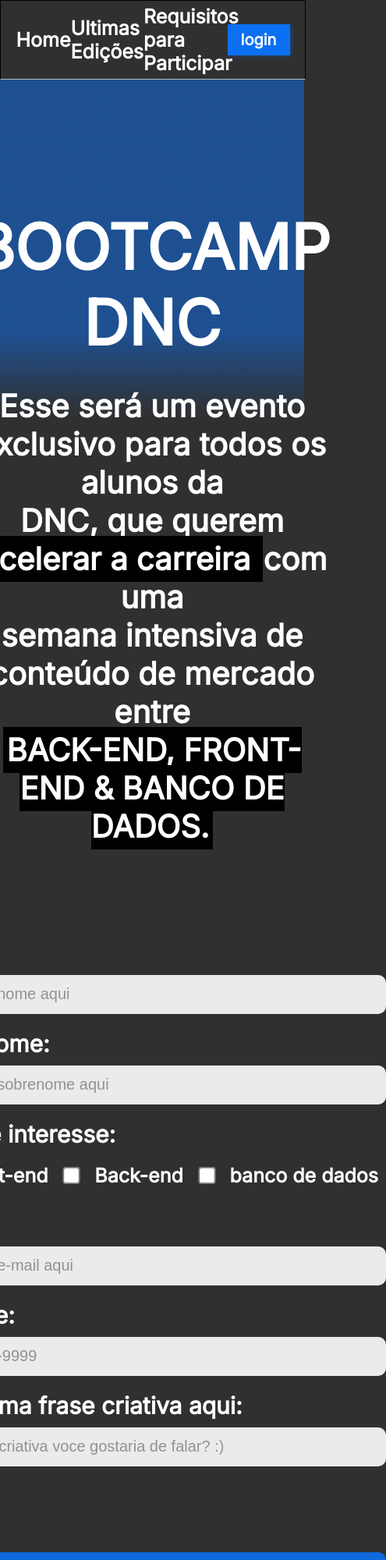
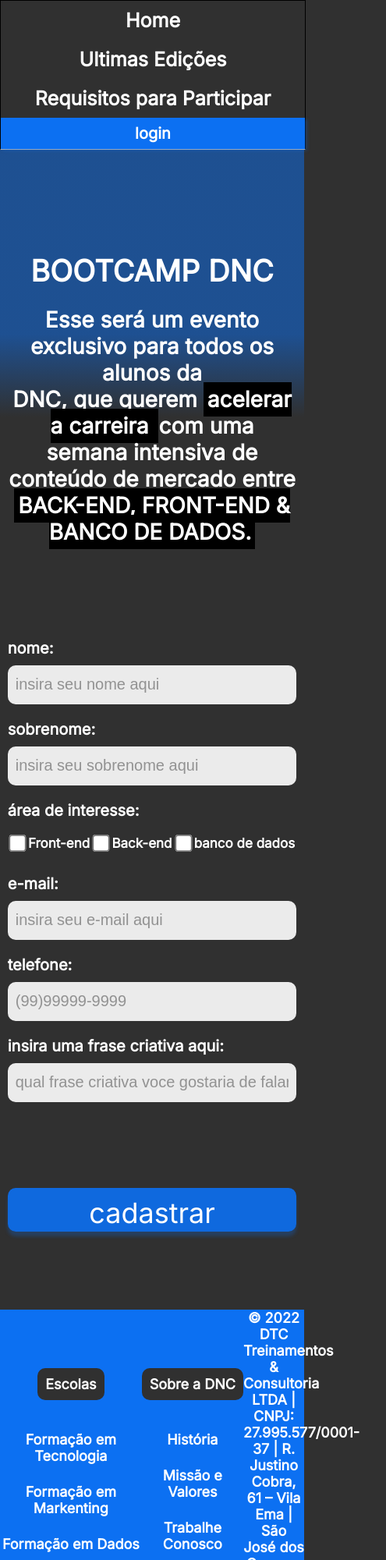
Before and after one commit to BrenerWayne/BootCamp-DNC, a plain HTML site: page index.html in a window 390 px wide. Shown: the top 2000 px of the page at 78% size, 495 px wide, since content can reach past the window. Drawn offline with Linux system fonts and the light colour scheme.

Commit message:
Adicionando media query para mobile

```diff
--- a/estilo.css
+++ b/estilo.css
@@ -164,6 +164,142 @@
         box-shadow: 0px 6px 4px 0px #0C70F240;
         cursor: pointer;
 
+    }
 
+    /* footer */
+
+    footer {
+        width: 100%;
+        background-color: var(--azul-dnc);
+    }
+
+    footer .linha1{
+        display:flex;
+        justify-content: space-around;
+        align-items: center;
+    }
+
+    footer ul{
+        list-style: none ;
+        margin: 0px;
+        padding: 0px;
 
     }
+
+    footer nav{
+        display: flex;
+        flex-direction: column;
+        align-items: center;
+
+        height: 330px;
+    }
+
+    footer h5{
+        text-align: center;
+        color: white;
+        font-weight: 800;
+        font-size: 18px;
+        font-family: var(--fonte-padrão);
+
+        background-color: var(--preto-dnc);
+        border-radius: 10px;
+        padding: 10px 10px 10px 10px;
+        margin-bottom: 15px;
+    }
+
+    footer ul li{
+        text-align: center;
+        color: white;
+        font-weight: 600;
+        font-size: 18px;
+        font-family: var(--fonte-padrão);
+
+        margin: 25px 0px 25px 0px;
+    }
+
+    footer ul li a{
+        color: white;
+        text-decoration: none;
+    }
+
+    footer ul li a:hover{
+        color: var(--cinza-hover);
+    }
+
+    footer .endereco{
+        font-weight: 600;
+        font-size: 18px;
+        font-family: var(--fonte-padrão);
+        color: white;
+        text-align: center;
+        width: 20%;
+    }
+
+    footer .linha2{
+        height: 35px;
+        display: flex;
+        justify-content: center;
+        margin:0px;
+        padding: 10px;
+
+    }
+
+    footer .linha2 a{
+        font-family: var(--fonte-padrão);
+        font-size: 18px;
+        font-weight: 600;
+        color: white;
+        text-decoration: none;
+        padding: 5px;
+    }
+
+    footer .linha2 a:first-child{
+        border-right: 3px solid white;
+    }
+
+    footer .linha2 a:hover{
+        color: var(--cinza-hover);
+    }
+
+    @media only screen and (max-width: 600px){
+        #principal{
+            flex-direction: column;
+            height: auto;
+        }
+
+        #menu{
+            flex-direction: column;
+            width: 100%;
+            margin: 0px;
+        }
+
+        #menu a{
+            height: 50px;
+            display: flex;
+            align-items: center;
+        }
+
+    #principal button{
+        width: 100%;
+        margin: 0px;
+    }
+     /*section*/
+
+     section h1{
+        font-size: 38px;
+     }
+     section h2{
+        font-size: 28px;
+        padding-right: 5px;
+        padding-left: 5px;
+     }
+
+     form{
+        width: 95%;
+        font-size: 20px;
+     }
+
+     .checkbox-itens label{
+        font-size: 17px;
+     }
+    }
--- a/index.html
+++ b/index.html
@@ -71,5 +71,54 @@
         </form>
     </section>
 
+    <footer>
+        <div class="linha1">
+            <nav>
+                <h5>Escolas</h5>
+                    <ul>
+                        <li>
+                            <a href=""> Formação em Tecnologia </a>
+                        </li>
+                        <li>
+                            <a href=""> Formação em Markenting </a>
+                        </li>
+                        <li>
+                            <a href=""> Formação em Dados </a>
+                        </li>
+                        <li>
+                            <a href=""> Formação em Projetos </a>
+                        </li>
+                        <li>
+                            <a href=""> Formação em Produtos </a>
+                        </li>
+                    </ul>
+            </nav>
+            <nav>
+                <h5> Sobre a DNC</h5>
+                    <ul>
+                        <li>
+                            <a href=""> História </a>
+                        </li>
+                        <li>
+                            <a href=""> Missão e Valores </a>
+                        </li>
+                        <li>
+                            <a href=""> Trabalhe Conosco </a>
+                        </li>
+                        <li>
+                            <a href=""> Conteúdo Gratuito </a>
+                        </li>
+                    </ul>
+            </nav>
+            <div class="endereco">
+                © 2022 DTC Treinamentos & Consultoria LTDA | CNPJ: 27.995.577/0001-37 | R. Justino Cobra, 61 – Vila Ema | São José dos Campos – SP | CEP 12243-030
+            </div>
+        </div>
+        <div class="linha2">
+            <a href=""> Termos de uso </a>
+            <a href=""> Política de Privacidade </a>
+        </div>
+    </footer>
+
 </body>
 </html>
```
